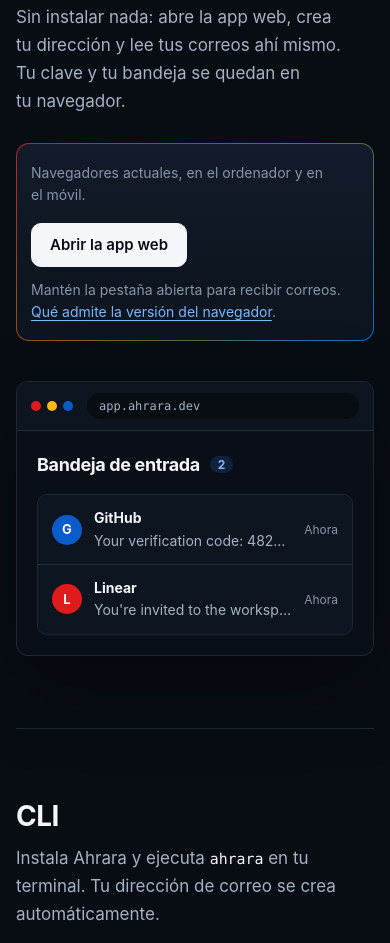
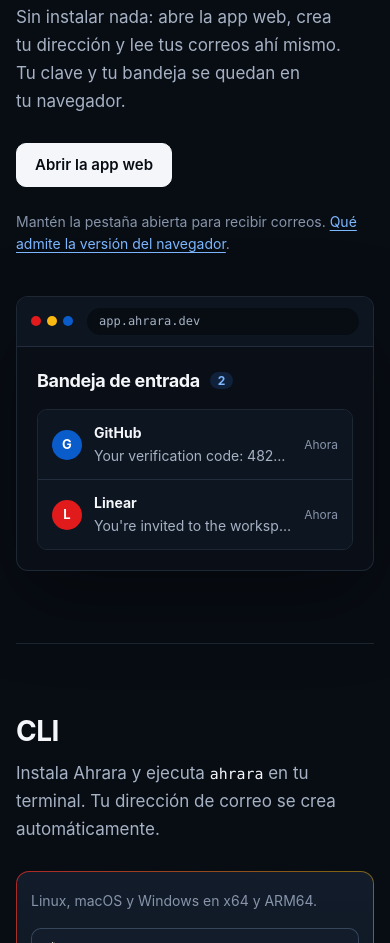
Before and after one commit to Hitmasu/Ahrara, a website: page src/site/es/index.html in a window 390 px wide. Shown: the part 1585-2528 px from the top of the page. Drawn offline with Linux system fonts and the light colour scheme.

Commit message:
fix(site): offer the browser app with a single button
The browser block drops its card: the "Open the web app" button follows the
text, with the note about keeping the tab open and the link to what the
browser version supports below it.

```diff
--- a/src/site/es/index.html
+++ b/src/site/es/index.html
@@ -116,13 +116,8 @@
         <div class="usage-copy">
           <h3 id="browser-title">En el navegador</h3>
           <p>Sin instalar nada: abre la app web, crea tu dirección y lee tus correos ahí mismo. Tu clave y tu bandeja se quedan en tu navegador.</p>
-          <div class="envelope">
-            <div class="web-card">
-              <p class="installer-platforms">Navegadores actuales, en el ordenador y en el móvil.</p>
-              <a class="button button-primary web-app" href="https://app.ahrara.dev">Abrir la app web</a>
-              <p class="install-hint">Mantén la pestaña abierta para recibir correos. <a href="../docs/es/#receive-app-support">Qué admite la versión del navegador</a>.</p>
-            </div>
-          </div>
+          <a class="button button-primary web-app" href="https://app.ahrara.dev">Abrir la app web</a>
+          <p class="section-note">Mantén la pestaña abierta para recibir correos. <a href="../docs/es/#receive-app-support">Qué admite la versión del navegador</a>.</p>
         </div>
         <figure class="browser-preview">
           <figcaption class="visually-hidden">Ejemplo de la app web de Ahrara con dos correos recibidos.</figcaption>
--- a/src/site/styles.css
+++ b/src/site/styles.css
@@ -117,7 +117,7 @@ main p a:hover, .install-note a:hover { color: var(--text); }
 /* Narrow columns wrap long commands at spaces instead of hiding them behind a scrollbar. */
 .usage .command code { font-size: 14px; white-space: pre-wrap; }
 .envelope { padding: 1px; border-radius: 16px; background: linear-gradient(135deg, rgba(232, 48, 47, .75), rgba(249, 184, 18, .5) 50%, rgba(22, 135, 255, .75)); }
-.installer, .web-card { padding: 22px 24px 18px; border-radius: 15px; background: linear-gradient(180deg, var(--surface-raised), var(--surface) 70%); }
+.installer { padding: 22px 24px 18px; border-radius: 15px; background: linear-gradient(180deg, var(--surface-raised), var(--surface) 70%); }
 .install-note { margin-top: 16px; color: var(--secondary); font-size: 14px; }
 
 /* 8. Installation methods and integrated command */
@@ -206,7 +206,7 @@ main p a:hover, .install-note a:hover { color: var(--text); }
 .terminal-inbox .terminal-size { width: 64px; }
 
 /* Browser preview: the web app's inbox in a window edged with the macaw's feathers. */
-.web-app { margin-top: 16px; }
+.web-app { margin-top: 28px; }
 .browser-preview { overflow: hidden; border: 1px solid var(--border); border-radius: 12px; background: #0a0f17; box-shadow: 0 30px 80px rgba(0, 0, 0, .35); }
 .browser-bar { display: flex; align-items: center; gap: 14px; padding: 11px 14px; border-bottom: 1px solid var(--border); background: var(--surface); }
 .browser-feathers { display: flex; gap: 6px; }
@@ -339,7 +339,7 @@ main p a:hover, .install-note a:hover { color: var(--text); }
   .section-heading { margin-bottom: 32px; }
   .section-heading p { font-size: 16px; }
   .envelope { border-radius: 13px; }
-  .installer, .web-card { padding: 18px 14px 16px; border-radius: 12px; }
+  .installer { padding: 18px 14px 16px; border-radius: 12px; }
   .install-panel { flex-direction: column; align-items: stretch; padding: 12px; gap: 8px; }
   .command { gap: 8px; }
   .command code { font-size: 12.5px; white-space: pre-wrap; }
```
Also changed, not shown: src/site/index.html (+2 -7 lines), src/site/pt-br/index.html (+2 -7 lines).
